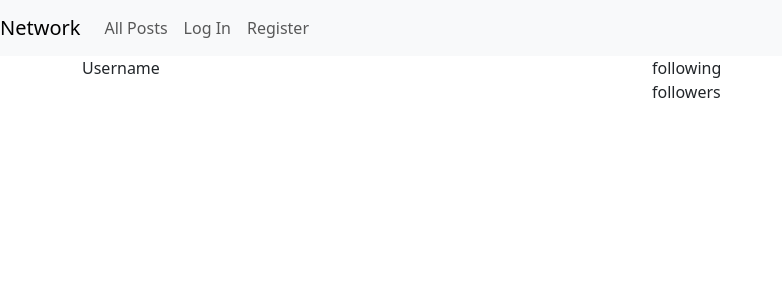
After one commit to Marshvp/project4, a Django app: page /profile/1/ in a window 1280 px wide. The commit adds this page. Shown: the top 300 px of the page, without its empty margins (0-782 px from the left). Run offline with Django 3.2, Linux system fonts and the light colour scheme.

Commit message:
Username now links to user profile

```diff
--- a/network/static/network/main.js
+++ b/network/static/network/main.js
@@ -1,5 +1,9 @@
 document.addEventListener('DOMContentLoaded', function() {
+    try {
     document.querySelector('#new-post-form').addEventListener('submit', newpost);
+    } catch (error) {
+        console.error(error);
+    }
 });
 
 
@@ -54,8 +58,10 @@ function add_new_post_to_page (post) {
     const postElement = document.createElement('div')
     postElement.classList.add('fake-post')
 
+    const profileUrl = `/profile/${post.user_id}/`
+
     postElement.innerHTML = `
-        <h4>${post.user}</h4>
+        <h4><a href="${profileUrl}">${post.user}</a></h4>
         <h5 class="mt-2">${post.content}</h5>
         ${post.date}<br>
         <button class="btn btn-primary">Like Button</button> `;
--- a/network/templates/network/index.html
+++ b/network/templates/network/index.html
@@ -21,7 +21,7 @@
         {% for post in all_posts reversed %}
 
             <div class="fake-post">
-                <h4>{{ post.user }}</h4>
+                <h4><a href="{% url 'profile' post.user.id %}">{{ post.user }}</a></h4>
                 <h5 class="mt-2">{{ post.content }}</h5>
                 {{ post.date }} <br>
                 <button class="btn btn-primary">Like Button</button>
--- /dev/null
+++ b/network/templates/network/profile.html
@@ -0,0 +1,24 @@
+{% extends "network/layout.html" %}
+{% load static %}
+
+
+{% block body %}
+
+<div class="container">
+
+    <div class="row">
+        <div class="col-6" id="pro_username">
+            Username
+        </div>
+        <div class="col-6" id="follow">
+            <div class="col-6" id="following">
+                following
+            </div>
+            <div class="col-6" id="followers">
+                followers
+            </div>
+        </div>
+    </div>
+</div>
+
+{% endblock body %}
--- a/network/urls.py
+++ b/network/urls.py
@@ -8,5 +8,6 @@ urlpatterns = [
     path("login", views.login_view, name="login"),
     path("logout", views.logout_view, name="logout"),
     path("register", views.register, name="register"),
-    path("new_post", views.new_post, name="new_post")
+    path("new_post", views.new_post, name="new_post"),
+    path("profile/<int:user_id>/", views.profile, name="profile")
 ]
--- a/network/views.py
+++ b/network/views.py
@@ -84,12 +84,13 @@ def new_post(request):
         print(post_content, user)
 
         post = Posts.objects.create(user=user, content=post_content)
-        date = post.date.strftime('%Y-%m-%d %H:%M:%S')
+        date = post.date.strftime('%m-%d-%Y %H:%M:%S')
         print("Hit the server")
         return JsonResponse({"message": "Post sent successfully.",
                             "post": {
                                 "content": post_content,
                                 "user": user.username,
+                                "user_id": user.id,
                                 "date": date
                              }
                             }, status=201)
@@ -97,5 +98,10 @@ def new_post(request):
         return JsonResponse({"error": "POST request required."}, status = 400)
 
 
+def profile(request, user_id):
+
+    user_id = user_id
+
+    return render(request, "network/profile.html", {"user_id": user_id})
 
 ''''''
```
Also changed, not shown: db.sqlite3.
